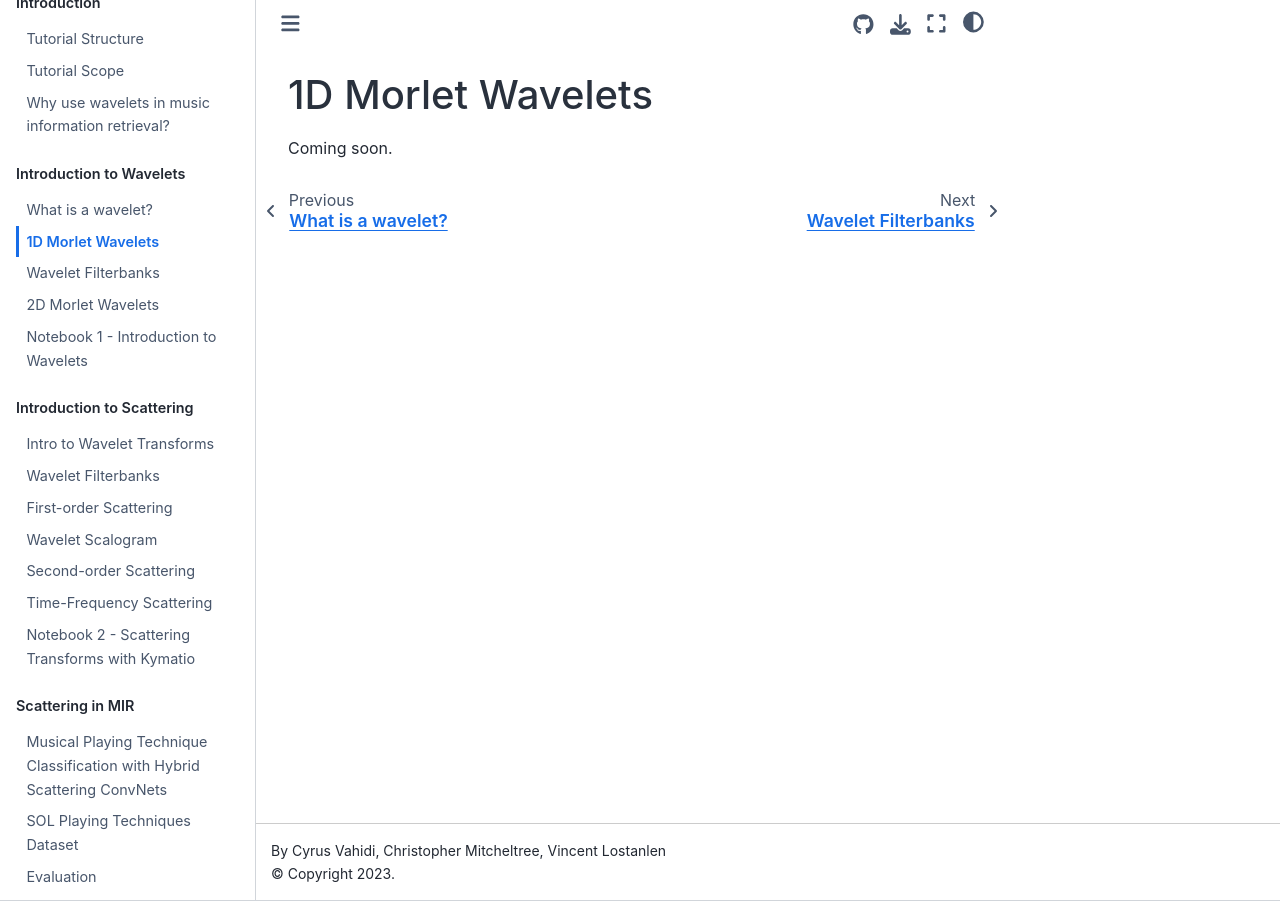
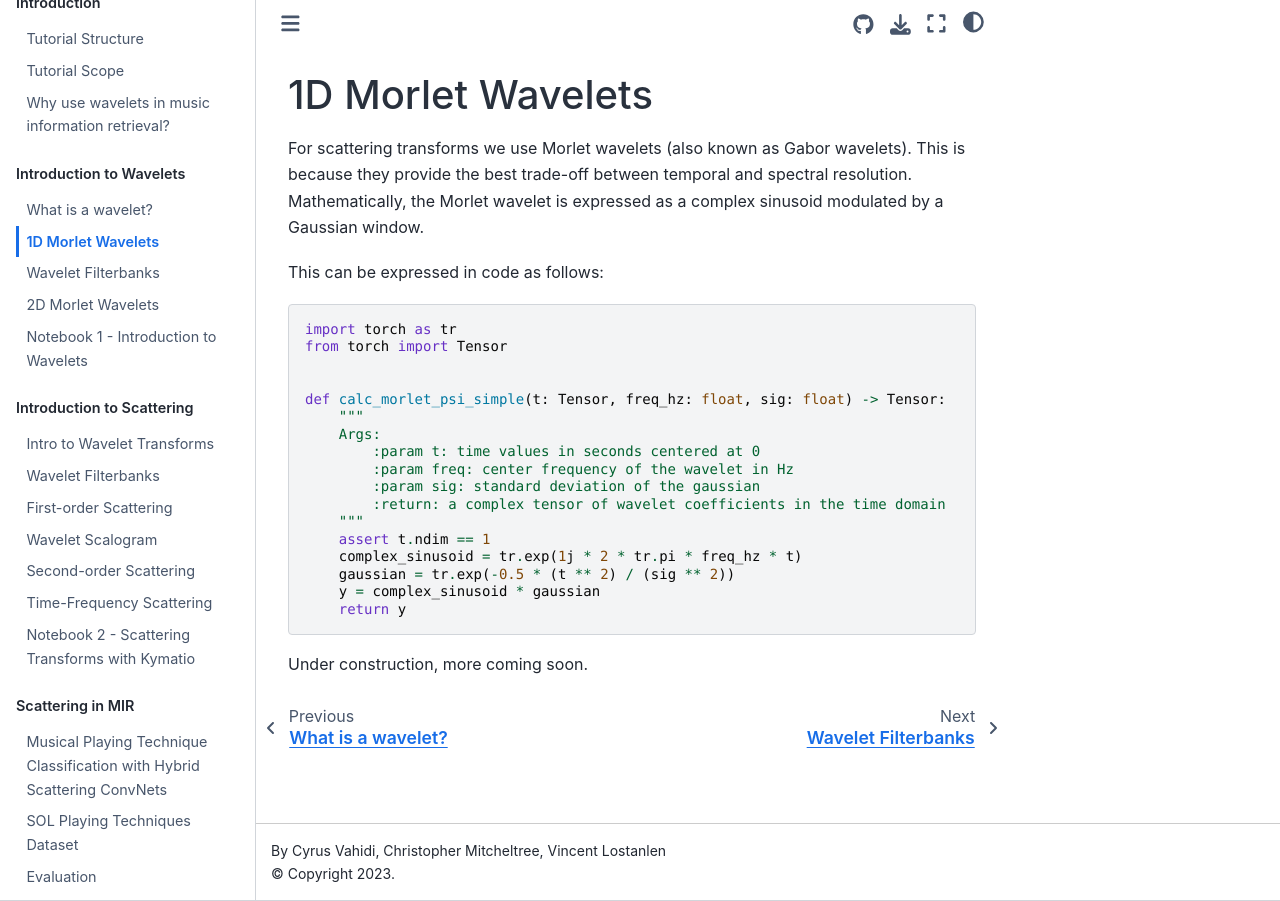
Before and after one commit to kymatio/ismir23-tutorial, a Jupyter Book: the page built from book/ch2_wavelets/morlet1d.md, in a window 1280 px wide. Built offline with Jupyter Book 1.0.4 settings and Sphinx 7.4.7 and the Sphinx Book theme 1.1.4, drawn with Linux system fonts in a browser that asks for light colours.

Commit message:
[cm] Completing wavelets intro chapter

````diff
--- a/book/ch2_wavelets/morlet1d.md
+++ b/book/ch2_wavelets/morlet1d.md
@@ -1,3 +1,29 @@
 # 1D Morlet Wavelets
 
-Coming soon.
+For scattering transforms we use Morlet wavelets (also known as Gabor wavelets).
+This is because they provide the best trade-off between temporal and spectral resolution.
+Mathematically, the Morlet wavelet is expressed as a complex sinusoid modulated by a Gaussian window.
+
+This can be expressed in code as follows:
+
+```python
+import torch as tr
+from torch import Tensor
+
+
+def calc_morlet_psi_simple(t: Tensor, freq_hz: float, sig: float) -> Tensor:
+    """
+    Args:
+        :param t: time values in seconds centered at 0
+        :param freq: center frequency of the wavelet in Hz
+        :param sig: standard deviation of the gaussian
+        :return: a complex tensor of wavelet coefficients in the time domain
+    """
+    assert t.ndim == 1
+    complex_sinusoid = tr.exp(1j * 2 * tr.pi * freq_hz * t)
+    gaussian = tr.exp(-0.5 * (t ** 2) / (sig ** 2))
+    y = complex_sinusoid * gaussian
+    return y
+```
+
+Under construction, more coming soon.
````
Also changed, not shown: book/ch2_wavelets/intro.md (+11 -1 lines).
